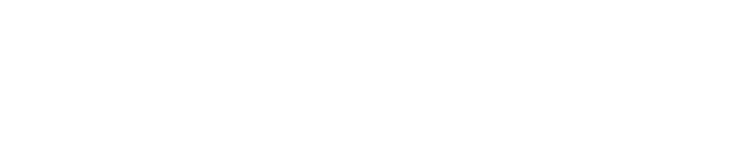
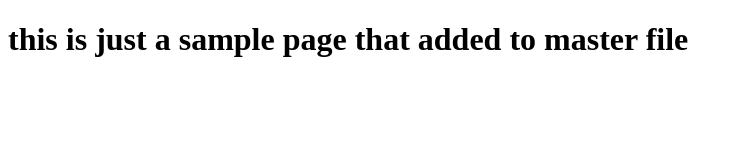
Before and after one commit to obuenavidez/Project1, a plain HTML site: page index.html in a window 1280 px wide. Shown: the whole page, without its empty margins (0-743 px from the left). Drawn offline with Linux system fonts and the light colour scheme.

Commit message:
connecting two repo

```diff
--- a/index.html
+++ b/index.html
@@ -5,5 +5,9 @@
 </head>
 <body>
 
+
+<h1>
+	this is just a sample page that added to master file
+</h1>
 </body>
 </html>
```
